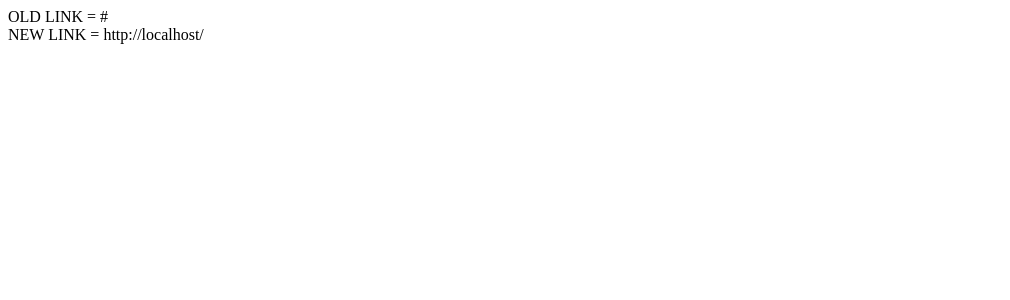
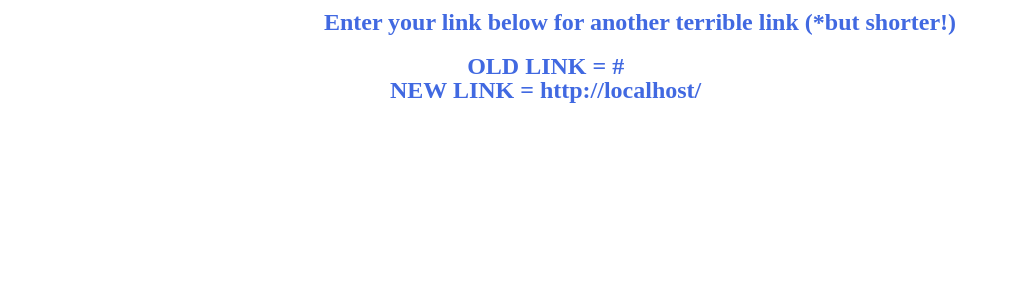
Before and after one commit to mblls/smaller_urls, a Flask app: template url_shortner/url_shortener/templates/link_added.html in a window 1280 px wide. Shown: the top 300 px of the page, without its empty margins (0-1010 px from the left). Run offline with Flask 2, Linux system fonts and the light colour scheme; the template is opened without the code that fills it: most values are stand-ins (such as "Sample title", 1, 10 or a date in 2020).

Commit message:
rough functionality now with html/css

```diff
--- a/url_shortner/url_shortener/__init__.py
+++ b/url_shortner/url_shortener/__init__.py
@@ -5,8 +5,11 @@ from .extensions import db
 from .routes import short
 
 
+
 def create_app(config_file='settings.py'):
     app = Flask(__name__)
+
+    app.static_folder = 'templates'
 
     app.config.from_pyfile(config_file)
 
--- a/url_shortner/url_shortener/models.py
+++ b/url_shortner/url_shortener/models.py
@@ -10,7 +10,7 @@ class Link(db.Model):
     id = db.Column(db.Integer, primary_key=True)
     # this is what we are passing into our class
     original_url = db.Column(db.String(512))
-    # defaults to the gnerate function
+    # defaults to the generate function
     short_url = db.Column(db.String(3), unique=True)
     # every time someone uses a link, need to record
     visits = db.Column(db.Integer, default=0)
--- a/url_shortner/url_shortener/routes.py
+++ b/url_shortner/url_shortener/routes.py
@@ -42,4 +42,4 @@ def stats():
 
 @short.errorhandler(404)
 def page_not_found(e):
-    return '', 404
+    return '<h1> Error 404 <br /> Hey Bud, not much here rn. </h1><p>Maybe try another link?</p>', 404
--- /dev/null
+++ b/url_shortner/url_shortener/templates/css/reset.css
@@ -0,0 +1,48 @@
+/* http://meyerweb.com/eric/tools/css/reset/
+   v2.0 | 20110126
+   License: none (public domain)
+*/
+
+html, body, div, span, applet, object, iframe,
+h1, h2, h3, h4, h5, h6, p, blockquote, pre,
+a, abbr, acronym, address, big, cite, code,
+del, dfn, em, img, ins, kbd, q, s, samp,
+small, strike, strong, sub, sup, tt, var,
+b, u, i, center,
+dl, dt, dd, ol, ul, li,
+fieldset, form, label, legend,
+table, caption, tbody, tfoot, thead, tr, th, td,
+article, aside, canvas, details, embed,
+figure, figcaption, footer, header, hgroup,
+menu, nav, output, ruby, section, summary,
+time, mark, audio, video {
+	margin: 0;
+	padding: 0;
+	border: 0;
+	font-size: 100%;
+	font: inherit;
+	vertical-align: baseline;
+}
+/* HTML5 display-role reset for older browsers */
+article, aside, details, figcaption, figure,
+footer, header, hgroup, menu, nav, section {
+	display: block;
+}
+body {
+	line-height: 1;
+}
+ol, ul {
+	list-style: none;
+}
+blockquote, q {
+	quotes: none;
+}
+blockquote:before, blockquote:after,
+q:before, q:after {
+	content: '';
+	content: none;
+}
+table {
+	border-collapse: collapse;
+	border-spacing: 0;
+}
--- /dev/null
+++ b/url_shortner/url_shortener/templates/css/style.css
@@ -0,0 +1,19 @@
+body{
+    font-family: 'Josefin Slab', serif;
+    font-weight: 900;
+    font-size: x-large;
+    color: royalblue;
+}
+h1{
+    text-align: center;
+    margin: auto;
+    padding: 10px;
+}
+
+#main_form{
+    display: flex;
+    text-align: center;
+    margin: auto;
+    width: 500px;
+    padding: 10px;
+}
--- a/url_shortner/url_shortener/templates/link_added.html
+++ b/url_shortner/url_shortener/templates/link_added.html
@@ -1,2 +1,16 @@
-OLD LINK = {{ original_url }} <br />
-NEW LINK = {{ url_for('short.redirect_to_url', short_url=new_link, _external=True) }}
+<!DOCTYPE>
+<html>
+<head>
+    <meta charset="UTF-8">
+    <title>World's worst link provider</title>
+    <link href="{{ url_for('static', filename='css/reset.css') }}" rel="stylesheet" type="text/css" media="all">
+    <link href="{{ url_for('static', filename='css/style.css') }}" rel="stylesheet" type="text/css" media="all">
+</head>
+<body>
+    <h1>Enter your link below for another terrible link (*but shorter!)</h1>
+    <div id="main_form">
+        OLD LINK = {{ original_url }} <br />
+        NEW LINK = {{ url_for('short.redirect_to_url', short_url=new_link, _external=True) }}
+    </div>
+</body>
+</html>
```
Also changed, not shown: url_shortner/url_shortener/templates/index.html (+18 -4 lines), url_shortner/url_shortener/templates/stats.html (+14 -0 lines), url_shortner/db.sqlite3 (added), url_shortner/url_shortener/db.sqlite3.
